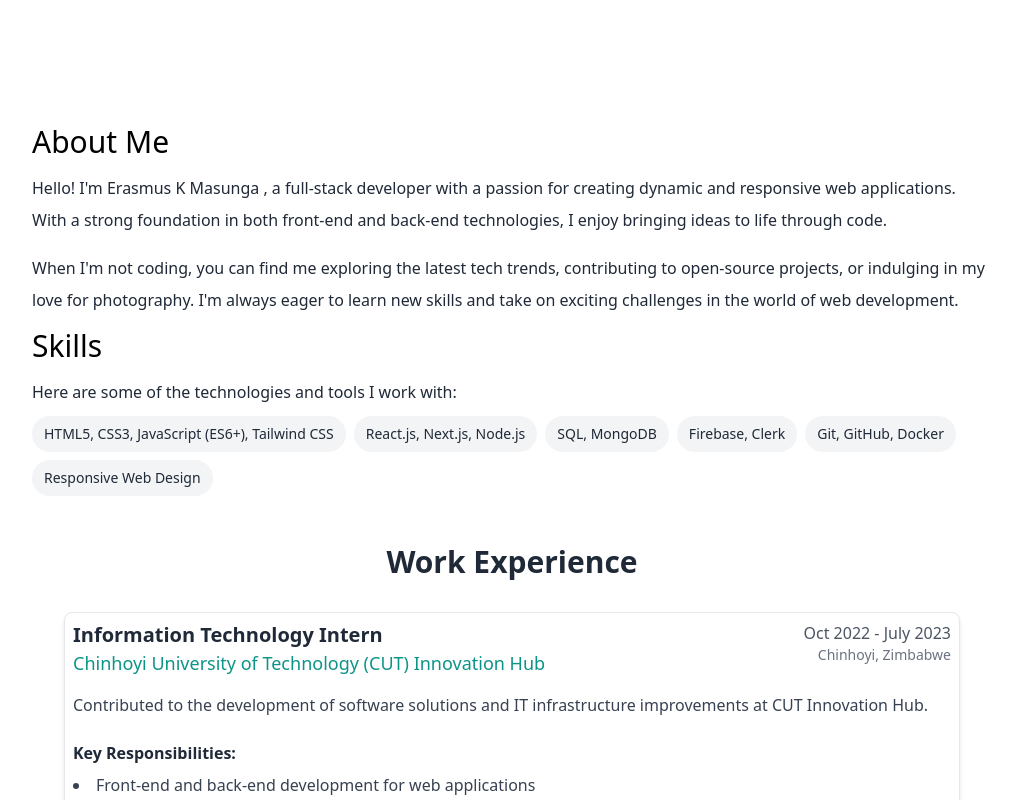
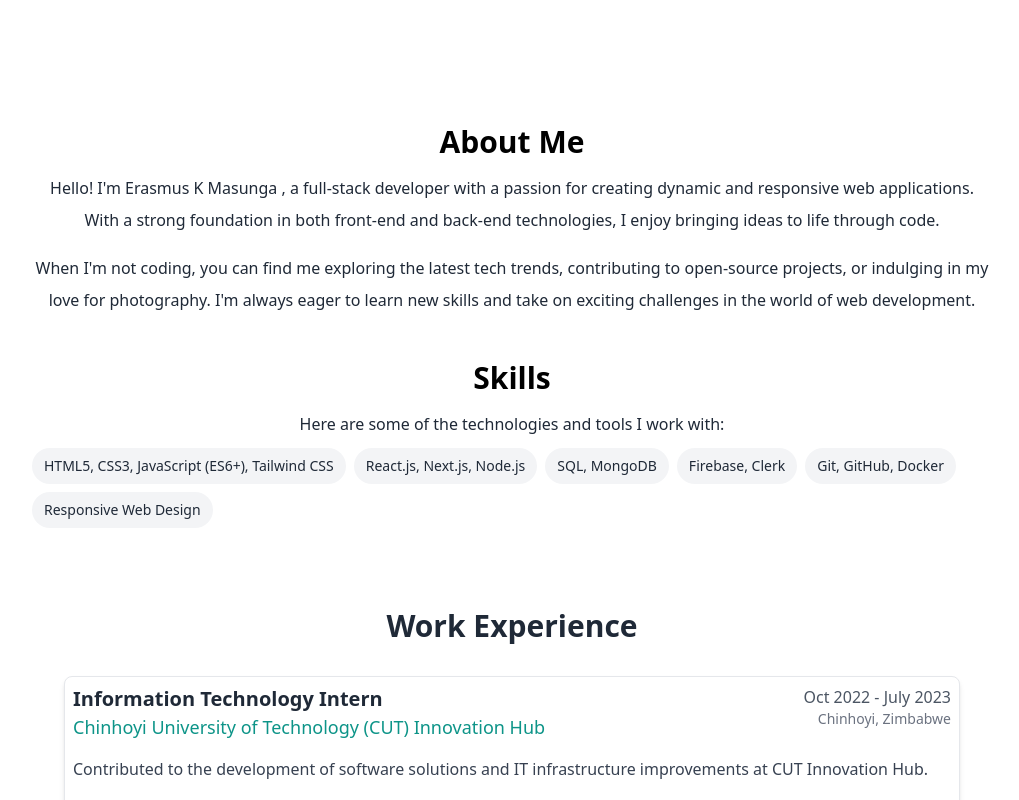
Before and after one commit to eraskush/eras-kush-portofolio, a Next.js app: page / in a window 1280 px wide. Shown: the part 680-1480 px from the top of the page, without its empty margins (128-1147 px from the left). Built offline with nearby package versions, Linux system fonts and the light colour scheme.

Commit message:
added hurudza ai project

```diff
--- a/components/ProjectCard.tsx
+++ b/components/ProjectCard.tsx
@@ -21,7 +21,7 @@ const ProjectCard: React.FC<ProjectCardProps> = ({ project }) => {
 
   return (
     <div className="w-full sm:w-1/2 lg:w-1/3 xl:w-1/3 p-4">
-      <div className="bg-white dark:bg-gray-800 rounded-xl shadow-lg hover:shadow-2xl transition-all duration-300 border border-gray-100 dark:border-gray-700 flex flex-col h-full transform hover:-translate-y-1">
+      <div className="bg-white dark:bg-gray-900 rounded-xl shadow-lg hover:shadow-2xl transition-all duration-300 border border-gray-100 dark:border-gray-700 flex flex-col h-full transform hover:-translate-y-1">
         {/* Image Section - Top of the card */}
         <div className="relative h-48 overflow-hidden rounded-t-xl">
           <img
@@ -39,7 +39,7 @@ const ProjectCard: React.FC<ProjectCardProps> = ({ project }) => {
             {project.tags.map((tag, index) => (
               <span
                 key={index}
-                className="px-3 py-1 text-xs font-medium rounded-full bg-blue-100 text-blue-800 dark:bg-blue-900 dark:text-blue-200"
+                className="px-3 py-1 text-xs font-medium rounded-full bg-gray-100 dark:bg-gray-700 text-gray-700 dark:text-gray-300"
               >
                 {tag}
               </span>
@@ -82,7 +82,7 @@ const ProjectCard: React.FC<ProjectCardProps> = ({ project }) => {
           <div className="flex gap-3 mt-auto">
             <a
               href={project.liveDemoUrl}
-              className="flex-1 px-3 py-2.5 bg-gradient-to-r from-blue-600 to-blue-700 hover:from-blue-700 hover:to-blue-800 text-white font-medium rounded-lg text-center text-sm transition-all duration-300 transform hover:scale-[1.02] shadow-md hover:shadow-lg"
+              className="flex-1 px-3 py-2.5 bg-gradient-to-r bg-teal-100 dark:bg-teal-900 text-teal-800 dark:text-teal-200  font-medium rounded-lg text-center text-sm transition-all duration-300 transform  shadow-md hover:shadow-lg"
               target="_blank"
               rel="noopener noreferrer"
             >
--- a/pages/index.tsx
+++ b/pages/index.tsx
@@ -80,8 +80,8 @@ export default function Home() {
         </section>
 
         <section>
-          <div>
-            <h3 className='text-3xl py-1 dark:text-white'>About Me</h3>
+          <div className='text-center mb-8'>
+            <h3 className='text-3xl py-1 dark:text-white font-bold'>About Me</h3>
             <p className='text-md py-2 leading-8 text-gray-800 dark:text-white'>
               Hello! I'm Erasmus K Masunga , a full-stack developer with a passion for creating dynamic and responsive web applications. With a strong foundation in both front-end and back-end technologies, I enjoy bringing ideas to life through code.
             </p>
@@ -92,8 +92,8 @@ export default function Home() {
         </section>
 
         <section>
-          <div>
-            <h3 className='text-3xl py-1 dark:text-white'>Skills</h3>
+          <div className='text-center mb-8'>
+            <h3 className='text-3xl py-1 dark:text-white font-bold'>Skills</h3>
             <p className='text-md py-2 leading-8 text-gray-800 dark:text-white'>
               Here are some of the technologies and tools I work with:
             </p>
@@ -148,12 +148,15 @@ export default function Home() {
   </div>
 </section>
 
-<section>
-          <div>
-            <h3 className='text-3xl py-1 dark:text-white'>Portfolio</h3>
+<section id="projects" className="py-12 bg-white dark:bg-gray-900">
+          <div >
+            <div className="text-center mb-8">
+  <h3 className='text-3xl py-1 dark:text-white font-bold'>Projects</h3>
+  <p className="text-gray-600 dark:text-gray-300 mt-2">Here are some of my recent projects</p>
+</div>
             </div>
             {
-              <div>
+              <div className="container mx-auto px-4 dark:bg-gray-900">
                 {projects.map((project, index) => (
                   <ProjectCard key={index} project={project} />
                 ))}
@@ -163,11 +166,11 @@ export default function Home() {
 </section>
 
         <section>
-          <div>
-            <h3 className='text-3xl py-1 dark:text-white'>Services I offer</h3>
+          <div className='text-center mb-8'>
+            <h3 className='text-3xl py-1 dark:text-white font-bold'>Services I offer</h3>
 
             <p className='text-md py-2 leading-8 text-gray-800  dark:text-white'>
-              I offer a wide range of services, including brand design, development and consulting
+              I offer a wide range of services, including UI/UX design, web development and consulting
             </p>
           </div>
           <div className='lg:grid lg:grid-cols-3 gap-10'>
```
